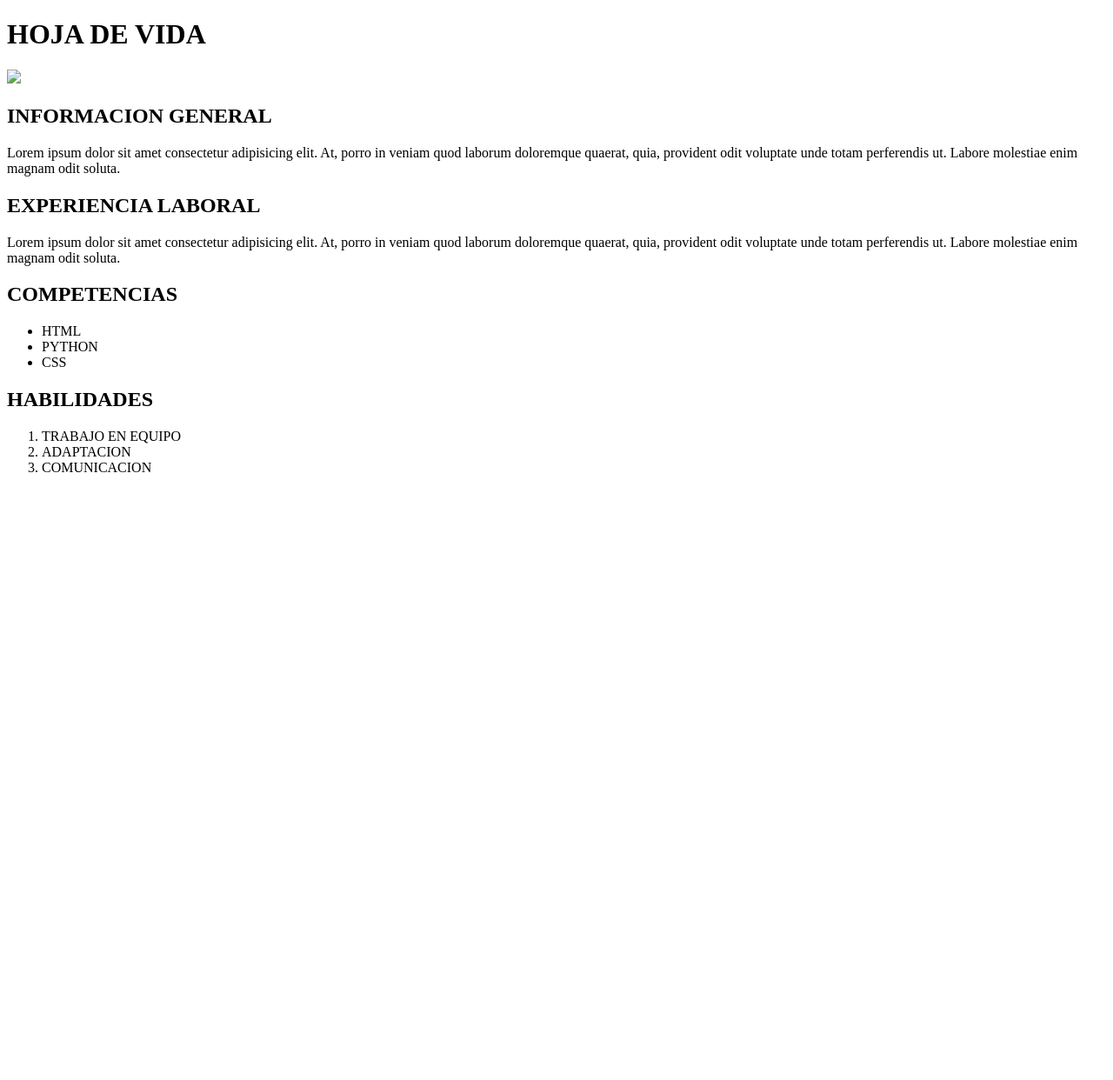
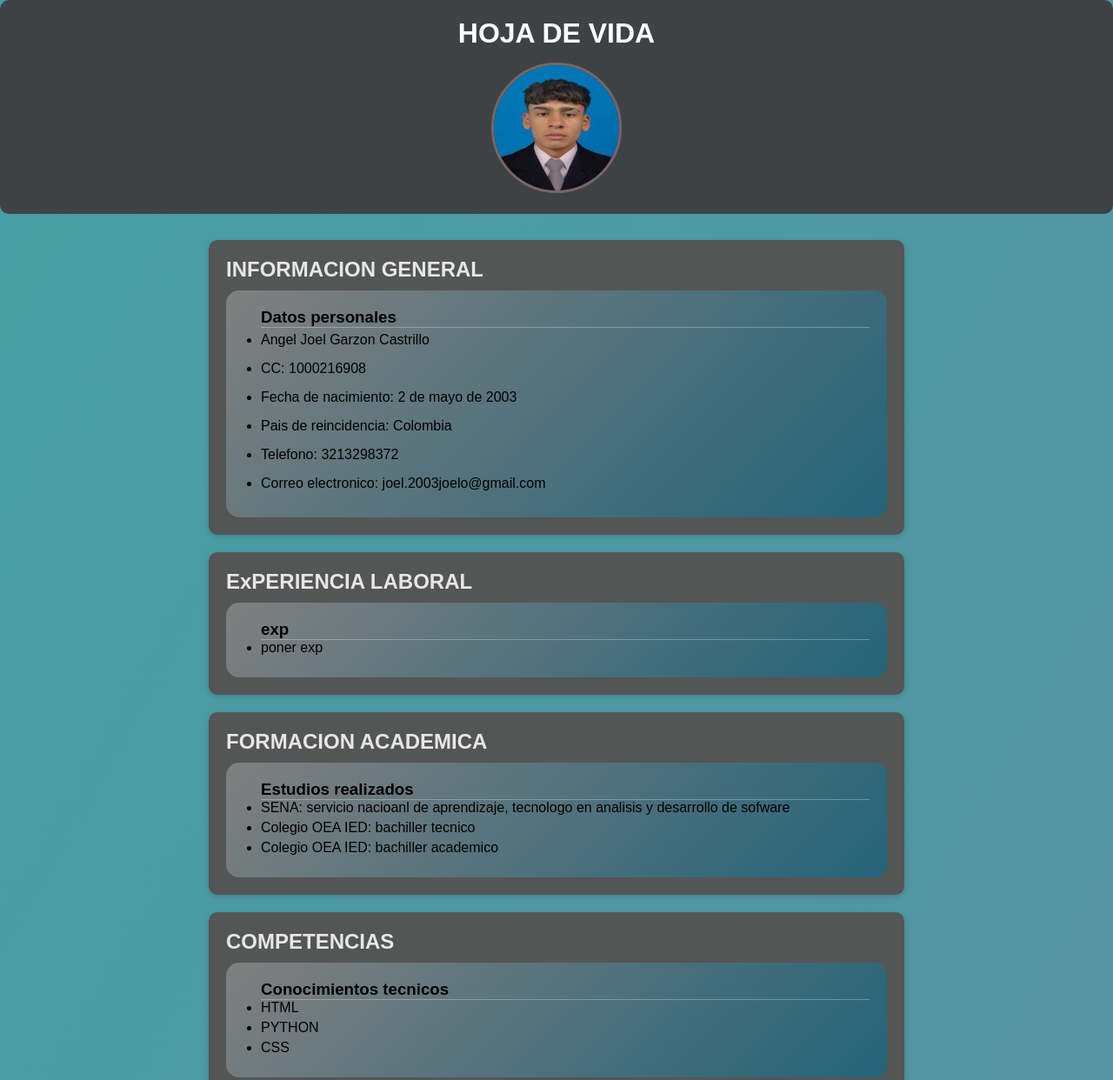
Before and after one commit to angelgarzon032-commits/CV_Angel_Garzon, a plain HTML site: page index.html in a window 1280 px wide. Shown: the top 1242 px of the page at 87% size. Before the commit the page ends 800 px from the top, so only its background shows below. Drawn offline with Linux system fonts and the light colour scheme.

Commit message:
Add files via upload

```diff
--- /dev/null
+++ b/css/stylesheet.css
@@ -0,0 +1,141 @@
+/* --- Estilos generales --- */
+* {
+    margin: 0;
+    padding: 0;
+    box-sizing: border-box;
+    font-family: Arial, Helvetica, sans-serif;
+}
+
+body {
+    min-height: 100vh;
+    background: linear-gradient(
+       120deg,
+        #77bdd7,
+        #3aa7a3,
+        #5b8fa3,
+        #575555
+    );
+    background-size: 500% 500%;
+    animation: gradientMove 35s ease infinite;
+}
+
+@keyframes gradientMove {
+    0% {
+        background-position: 20% 50%;
+    }
+    50% {
+        background-position: 100% 50%;
+    }
+    100% {
+        background-position: 15% 50%;
+    }
+}
+
+
+
+/* --- Encabezado --- */
+header {
+    text-align: center;
+    padding: 20px;
+    background: #3f4244;
+    color: rgb(255, 255, 255);
+    border-radius: 10px;
+    margin-bottom: 30px;
+}
+
+header img {
+    width: 150px;
+    margin-top: 15px;
+    border-radius: 50%;
+    border: 3px solid rgb(122, 101, 101);
+}
+
+/* --- Secciones --- */
+section {
+    width: 80%;
+    max-width: 800px;
+    margin: auto;
+ }
+
+/* --- Artículos --- */
+article {
+    background: rgb(84, 85, 85);
+    padding: 20px;
+    margin-bottom: 20px;
+    border-radius: 10px;
+    box-shadow: 0 2px 6px rgba(0,0,0,0.15);
+}
+
+/* --- Títulos --- */
+article h2 {
+    color: #e7e7e7;
+    margin-bottom: 10px;
+}
+
+/* --- Listas --- */
+ul, ol {
+    margin-left: 20px;
+}
+
+ul li, ol li {
+    margin-bottom: 5px;
+}
+
+/* --- Cajas --- */
+.info-box,
+.exp-box,
+.form-box,
+.comp-box,
+.habil-box {
+    background: linear-gradient(135deg, grey, #21647af6);
+    padding: 20px;
+    border-radius: 15px;
+    font-size: 16px;
+}
+
+.info-box ul li {
+    padding: 5px 0;
+}
+
+/* --- Pie de página --- */
+footer {
+    background-color: #3f4244;
+    padding: 21px;
+    text-align: center;
+    margin-top: 31px;
+    color: #e7e7e7;
+}
+
+footer ul {
+    list-style: none;
+    padding: 0;
+    margin: 0;
+}
+
+footer ul li {
+    padding: 8px 0;
+}
+
+/* --- Botones footer --- */
+footer a {
+    display: block;
+    color: #e7e7e7;
+    text-decoration: none;
+    background-color: #5a5e61;
+    padding: 11px 19px;
+    border-radius: 8px;
+    transition: background-color 0.3s ease;
+    margin-top: 12px;
+}
+
+footer a:hover {
+    background-color: #777c80;
+}
+
+/* --- Línea hr --- */
+hr {
+    border: none;
+    height: 1px;
+    background-color: #f9f9f9;
+    opacity: 0.3;
+}
--- a/index.html
+++ b/index.html
@@ -4,51 +4,115 @@
     <meta charset="UTF-8">
     <meta name="viewport" content="width=device-width, initial-scale=1.0">
     <title>HOJA DE VIDA</title>
+    <link rel="stylesheet" href="css/stylesheet.css">
 </head>
+
 <body>
+
     <header>
         <h1>HOJA DE VIDA</h1>
-        <img src="img/IMAGEN.JPG">
+        <img src="img/imagen.jpg">
     </header>
+
     <section>
 
         <article>
             <h2>INFORMACION GENERAL</h2>
-            <p>Lorem ipsum dolor sit amet consectetur adipisicing elit. At,
-               porro in veniam quod laborum doloremque quaerat, quia,
-               provident odit voluptate unde totam perferendis ut. Labore molestiae enim magnam odit soluta.</p>
+
+            <p>
+                <div class="info-box">
+                    <ul>
+                        <h3>Datos personales</h3>
+                        <hr>
+                        <li>Angel Joel Garzon Castrillo</li>
+                        <li>CC: 1000216908</li>
+                        <li>Fecha de nacimiento: 2 de mayo de 2003</li>
+                        <li>Pais de reincidencia: Colombia</li>
+                        <li>Telefono: 3213298372</li>
+                        <li>Correo electronico: joel.2003joelo@gmail.com</li>
+                    </ul>
+                </div>
+            </p>
         </article>
 
         <article>
-            <h2>EXPERIENCIA LABORAL</h2>
-            <p>Lorem ipsum dolor sit amet consectetur adipisicing elit.
-               At, porro in veniam quod laborum doloremque quaerat, quia, provident odit voluptate unde totam perferendis ut. Labore molestiae enim magnam odit soluta.</p>
+            <h2>ExPERIENCIA LABORAL</h2>
+            <P>
+                <div class="exp-box">
+                    <ul>
+                        <h3>exp</h3>
+                        <hr>
+                        <li>poner exp</li>
+                    </ul>
+                </div>
+            </P>
+        </article>
+
+        <article>
+            <h2>FORMACION ACADEMICA</h2>
+            <p>
+                <div class="form-box">
+                    <ul>
+                        <h3>Estudios realizados</h3>
+                        <hr>
+                        <li>SENA: servicio nacioanl de aprendizaje, tecnologo en analisis y desarrollo de sofware</li>
+                        <li>Colegio OEA IED: bachiller tecnico</li>
+                        <li>Colegio OEA IED: bachiller academico</li>
+                    </ul>
+                </div>
+            </p>
         </article>
 
         <article>
             <h2>COMPETENCIAS</h2>
             <p>
+                <div class="comp-box">
                     <ul>
+                        <h3>Conocimientos tecnicos</h3>
+                        <hr>
                         <li>HTML</li>
                         <li>PYTHON</li>
                         <li>CSS</li>
                     </ul>
+                </div>
             </p>
         </article>
 
         <article>
             <h2>HABILIDADES</h2>
+            <p>
+                <div class="habil-box">
                     <ol>
+                        <h3>Habilidades personales</h3>
+                        <hr>
                         <li>TRABAJO EN EQUIPO</li>
                         <li>ADAPTACION</li>
                         <li>COMUNICACION</li>
+                        <li>ESCUCHA ACTIVA</li>
+                        <li>ADAPTACION</li>
+                        <li>RESOLUCION DE PRBLEMAS</li>
                     </ol>
+                </div>
+            </p>
         </article>
-
-
-
 
     </section>
 
+    <footer>
+        <p>
+            <ul>
+                 <li>ANGEL JOEL GARZON CASTRILLO</li>
+                 <hr>
+                 <li>angel.garzon032@gmail.com</li>
+                 <hr>
+                 <li>3213298372</li>
+                 <hr>
+                 <a href="https://github.com/angelgarzon032-commits/Bitacora">PROYECTO EN GITHUB</a>
+                 <a href="Formulario.html">Formulario</a>
+            </ul>
+        </p>
+    </footer>
+
+
 </body>
 </html>
```
Also changed, not shown: img/imagen.jpg (added). Lines whose indentation alone changed are shown as unchanged.
